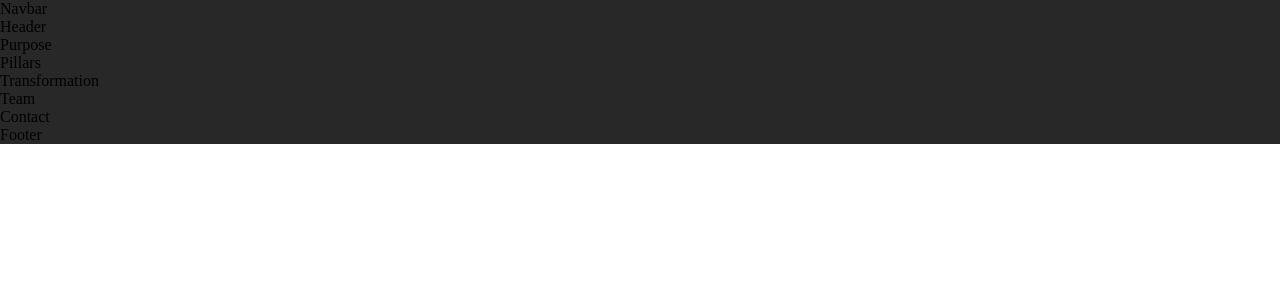
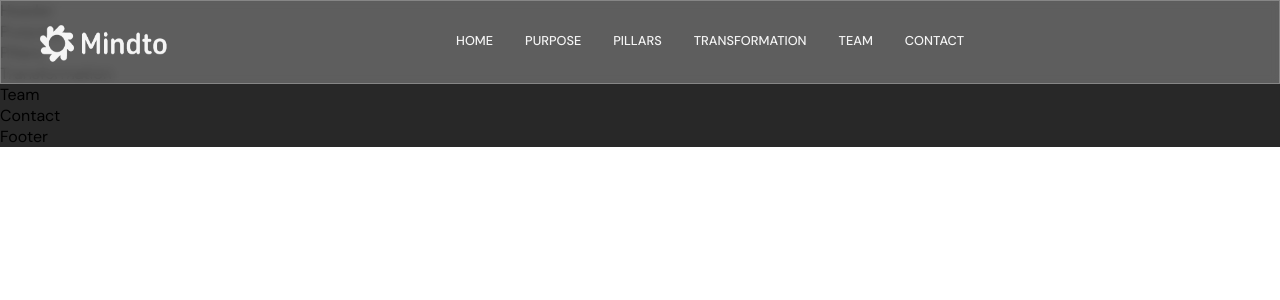
Before and after one commit to ESIEA-Dive/Mindto, a React (Create React App) app in the folder frontend_mindto/: page / in a window 1280 px wide. Shown: the top 300 px of the page. Built offline with nearby package versions, Linux system fonts and the light colour scheme.

Commit message:
Navbar Setup / Images Setup

```diff
--- a/frontend_mindto/src/App.scss
+++ b/frontend_mindto/src/App.scss
@@ -1,3 +1,44 @@
 .app {
     background-color: var(--primary-color);
+    font-family: var(--font-base);
 }
+
+.app__flex {
+    display: flex;
+    justify-content: center;
+    align-items: center;
+  } // Permet a centrer
+
+.p-text {
+    font-size: 0.8rem;
+    text-align: left;
+    color: var(--gray-color);
+    line-height: 1.5;
+
+    @media screen and (min-width: 2000px) {
+      font-size: 1.75rem;
+    }
+  }//Text de paragraphe changer la couleur maybe surement
+
+.bold-text {
+    font-size: 1rem;
+    font-weight: 800;
+    color: var(--black-color);
+    text-align: left;
+
+    @media screen and (min-width: 2000px) {
+      font-size: 2rem;
+    }
+
+    @media screen and (max-width: 450px) {
+      font-size: 0.9rem;
+    }
+  }// Texte en gras
+
+.app__container {
+    width: 100%;
+    min-height: 100vh;
+
+    display: flex;
+    flex-direction: row;
+  }// Nous allons utiliser celui ci sur un wrap pour que toute les pages fassent le size de tout l'écran.à voir
--- a/frontend_mindto/src/components/Navbar/Navbar.jsx
+++ b/frontend_mindto/src/components/Navbar/Navbar.jsx
@@ -1,10 +1,28 @@
-import React from 'react';
+import React, {  } from 'react';
+//useState
+import { } from 'react-icons/';
 
+//import { motion } from 'framer-motion';
+
+import { images } from '../../constants';
 import './Navbar.scss';
 
 const Navbar = () => {
   return (
-    <div>Navbar</div>
+   <nav className='app__navbar'>
+    <div className='app__navbar-logo'>
+      <img src={images.logo} alt='logo'></img>
+    </div>
+
+      <ul className='app__navbar-links'>
+          {['home', 'purpose', 'pillars', 'transformation', 'team', 'contact'].map ((item) => (
+            <li className='app__flex p-text' key={`link-${item}`}>
+              <a href={`#${item}`}>{item}</a>
+              <div />
+            </li>
+          ))}
+      </ul>
+  </nav>
   );
 };
 
--- a/frontend_mindto/src/components/Navbar/Navbar.scss
+++ b/frontend_mindto/src/components/Navbar/Navbar.scss
@@ -0,0 +1,81 @@
+.app__navbar {
+    width: 100%;
+
+    display: flex;
+    justify-content: space-between;
+    align-items: center;
+
+    padding: 1rem 2rem 0.5rem;
+    background: rgba(255,255, 255, 0.25);
+    backdrop-filter: blur(4px);
+    -webkit-backdrop-filter: blur(4px);
+    border: 1px solid rgba(255, 255, 255, 0.25);
+    position: fixed;
+    z-index: 2;
+}
+
+.app__navbar-logo {
+    display: flex;
+    justify-content: flex-start;
+    align-items: center;
+
+    img {
+        width: 140px;
+        height: 50px;
+        margin-bottom: 8px;
+
+        @media screen and (min-width: 2000px) {
+            width: 200px;
+            height: 80px;
+        }
+    }
+}
+
+.app__navbar-links {
+    flex: 1;
+    display: flex;
+    justify-content: center;
+    align-items: center;
+
+    list-style: none;
+
+    li {
+        margin: 0 1rem;
+        cursor: pointer;
+
+        flex-direction: column;
+
+        div {
+            width: 5px;
+            height: 5px;
+            background: transparent;
+            border-radius: 50%;
+            margin-top : 5px ;
+        }
+
+        a {
+            color: var(--white-color);
+            text-decoration: none;
+            flex-direction: column;
+
+            text-transform: uppercase;
+            font-weight: 500;
+
+            transition: all 0.3s ease-in-out;
+
+            &:hover {
+                color: var(--secondary-color);
+            }
+        }
+
+        &:hover {
+            div {
+            background: var(--secondary-color);
+            }
+        }
+    }
+
+    @media screen and (max-width: 900px) {
+        display: none;
+    }
+}
--- /dev/null
+++ b/frontend_mindto/src/constants/images.js
@@ -0,0 +1,7 @@
+import logo from '../assets/logo.png';
+
+const imgs = {
+    logo,
+};
+
+export  default imgs;
--- /dev/null
+++ b/frontend_mindto/src/constants/index.js
@@ -0,0 +1 @@
+export { default as images } from './images';
```
Also changed, not shown: frontend_mindto/src/assets/logo.png (added).
